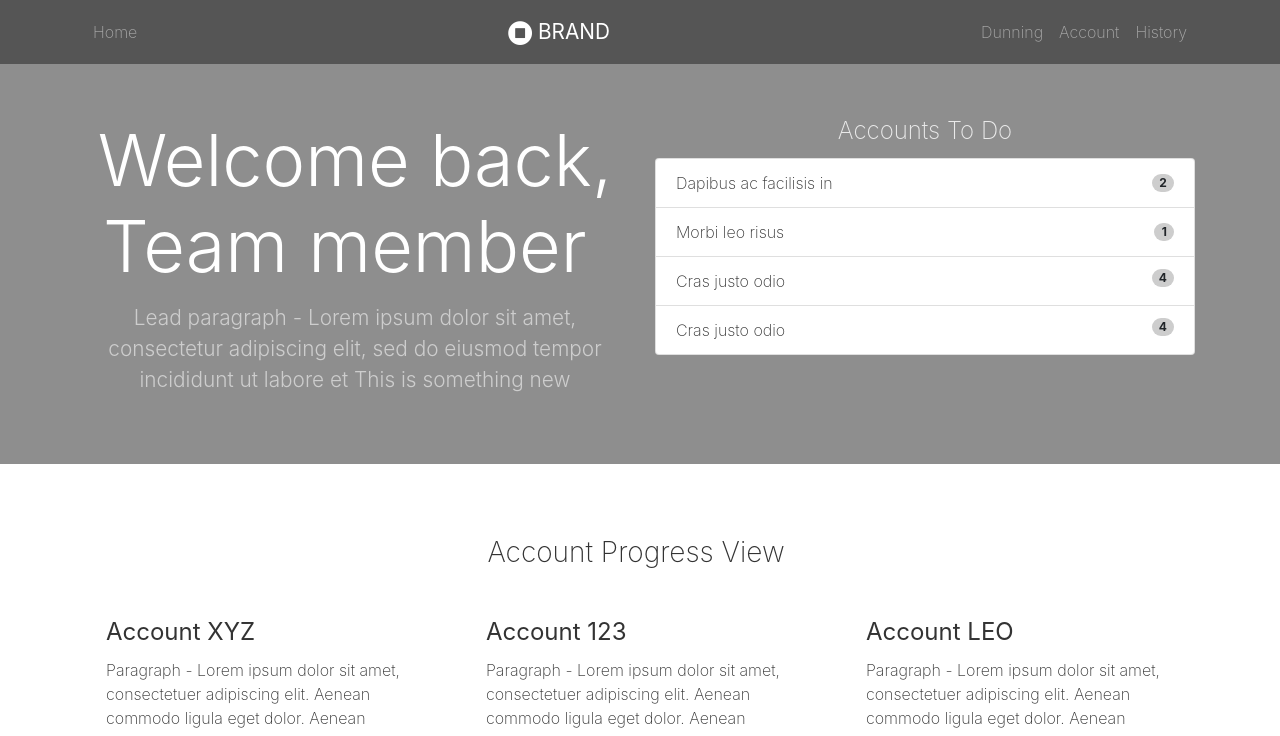
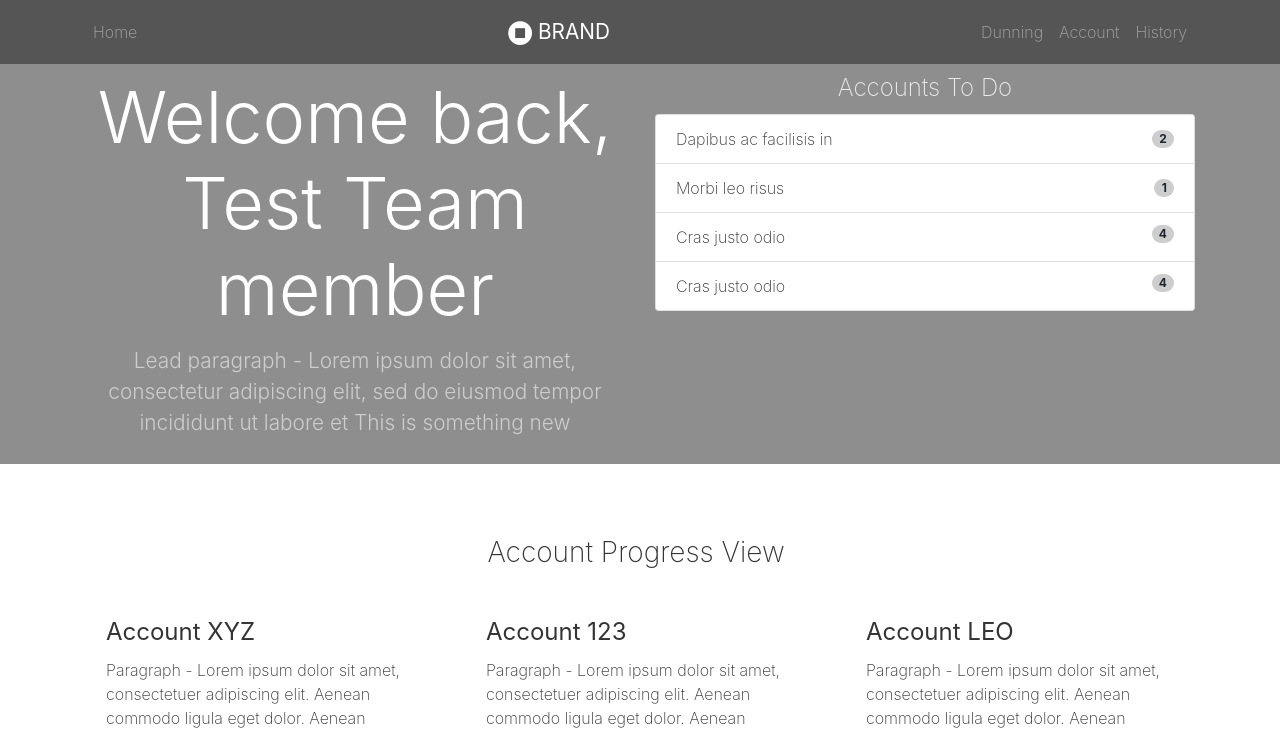
Before and after one commit to ashok133/Da-Vinci, a plain HTML site: page public/index.html in a window 1280 px wide. Shown: the top 736 px of the page. Drawn offline with nearby package versions, Linux system fonts and the light colour scheme.

Commit message:
testing post-recieve hook

```diff
--- a/public/index.html
+++ b/public/index.html
@@ -40,7 +40,7 @@
     <div class="container">
       <div class="row">
         <div class="mx-auto text-center col-md-6">
-          <h1 class="text-white display-3">Welcome back, Team member&nbsp;</h1>
+          <h1 class="text-white display-3">Welcome back, Test Team member</h1>
           <p class="lead text-primary">Lead paragraph -&nbsp;Lorem ipsum dolor sit amet, consectetur adipiscing elit, sed do eiusmod tempor incididunt ut labore et This is something new<br></p>
         </div>
         <div class="col-md-6 text-body" style="">
```
